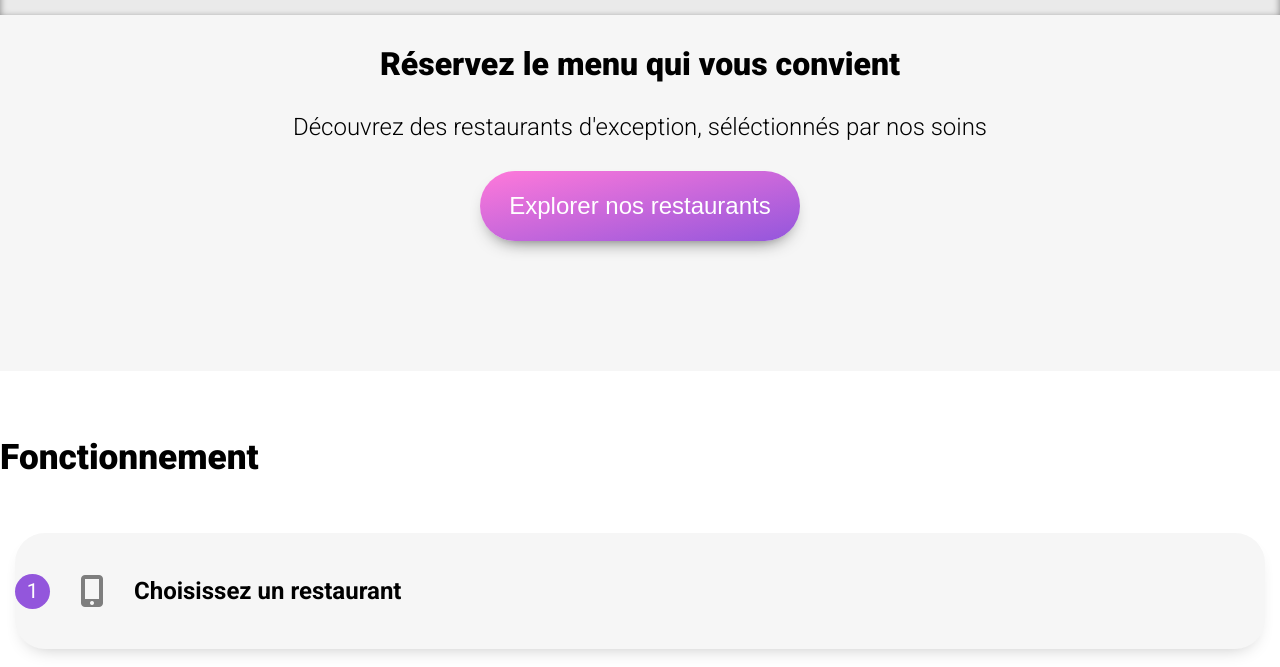
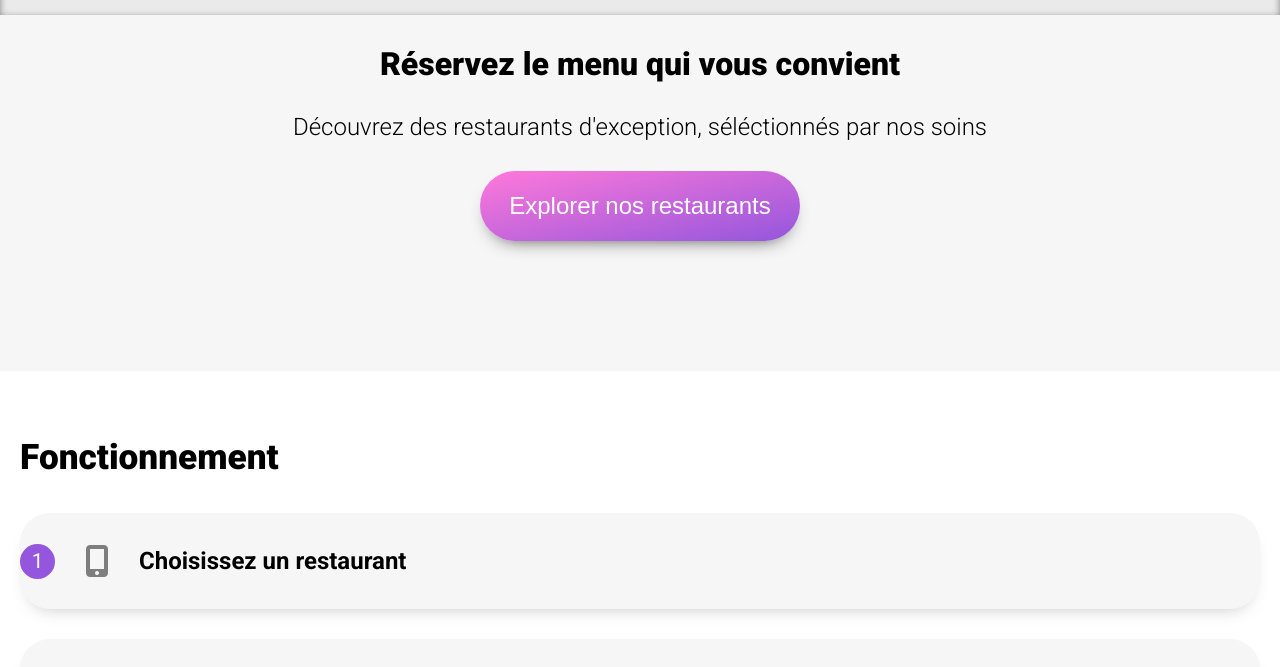
Before and after one commit to GMaxDev/ohmyfood, a website: page index.html in a window 1280 px wide. Shown: the part 129-796 px from the top of the page. Drawn offline with Linux system fonts and the light colour scheme; a web font is replaced by a local one.

Commit message:
index css ok -> need refacto

```diff
--- a/sass/main.scss
+++ b/sass/main.scss
@@ -33,15 +33,13 @@ a{
     width: 100%;
     height: 500px;
     background-color: $head_color;
-}
 
-.head__logo img{
-
+    &__logo img{
         height: 40px;
         margin: 20px 0;
     }
 
-.head__location{
+    &__location{
         display: flex;
         justify-content: center;
         align-items: center;
@@ -54,10 +52,11 @@ a{
         color: $location_element_primary_color;
         box-shadow: inset 0 2px 7px grey;
         background-color: $location_color;
+
+        & >*{
+            padding: 0 5px;
         }
-
-.head__location > *{
-    padding: 0 5px;
+    }
 }
 
 .head__presentation{
@@ -95,27 +94,29 @@ a{
     justify-content: space-around;
     width: 100%;
     height: auto;
-}
 
-.main h3{
+    & h3{
         font-size: 2.2rem;
         font-weight: 800;
+        margin-bottom: 0;
+    }
 }
 
 .main__functioning{
-    padding: 30px 0;
+    padding: 30px 20px;
 }
 
 .main__functioning__list_btn{
     @include basic_flex_column;
     height: auto;
+    margin: 20px 0;
 }
 
 .main__functioning__list_btn__btn{
     position: relative;
     display: flex;
-    padding: 20px 0;
-    margin: 20px 15px;
+    padding: 10px 0;
+    margin: 15px 0;
     align-items: center;
     background-color: $head_color;
     border-radius: 30px;
```
Also changed, not shown: public/css/style.css, 1 other file. Lines whose indentation alone changed are shown as unchanged.
